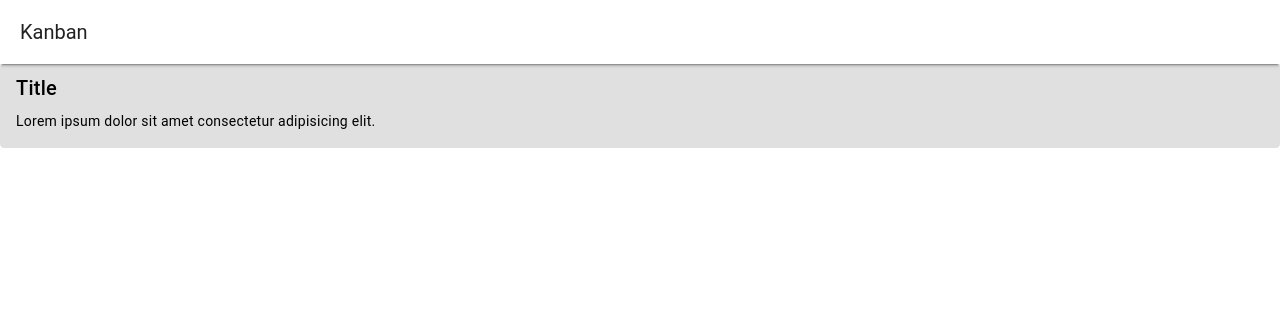
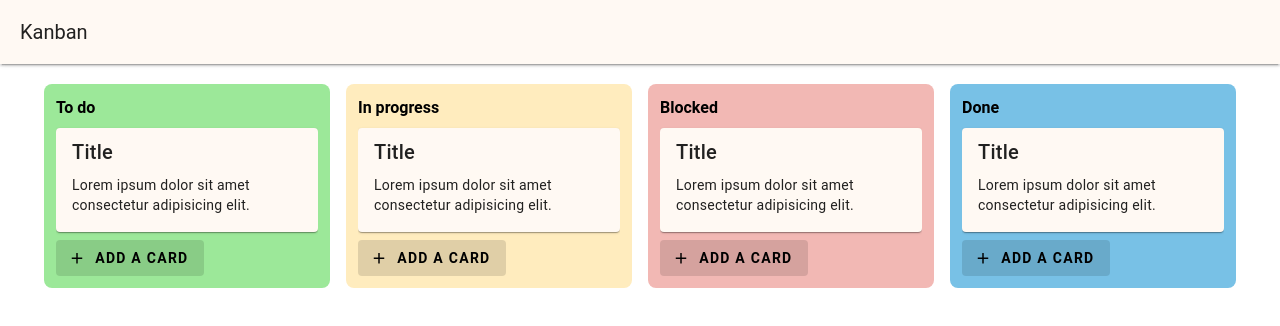
Before and after one commit to malthesers/vue-kanban, a Vue app: page / in a window 1280 px wide. Shown: the top 326 px of the page. Built offline with nearby package versions, Linux system fonts and the light colour scheme.

Commit message:
Implemented styling of status containers

```diff
--- a/index.html
+++ b/index.html
@@ -1,10 +1,10 @@
-<!DOCTYPE html>
+<!doctype html>
 <html lang="en">
   <head>
-    <meta charset="UTF-8">
-    <link rel="icon" href="/favicon.ico">
-    <meta name="viewport" content="width=device-width, initial-scale=1.0">
-    <title>Vite App</title>
+    <meta charset="UTF-8" />
+    <link rel="icon" href="/favicon.ico" />
+    <meta name="viewport" content="width=device-width, initial-scale=1.0" />
+    <title>Kanban Board</title>
   </head>
   <body>
     <div id="app"></div>
--- a/package.json
+++ b/package.json
@@ -19,6 +19,7 @@
     "vuetify": "^3.6.7"
   },
   "devDependencies": {
+    "@mdi/font": "^7.4.47",
     "@rushstack/eslint-patch": "^1.8.0",
     "@tsconfig/node20": "^20.1.4",
     "@types/jsdom": "^21.1.6",
--- a/src/App.vue
+++ b/src/App.vue
@@ -1,7 +1,7 @@
 <template>
   <VLayout>
     <AppHeader />
-    <VMain> <KanbanCard /></VMain>
+    <KanbanBoard />
   </VLayout>
 </template>
 
--- /dev/null
+++ b/src/components/KanbanBoard.vue
@@ -0,0 +1,13 @@
+<template>
+  <VMain>
+    <VContainer class="mt-4">
+      <VRow class="ga-4">
+        <StatusContainer title="To do" bgColor="bg-pastelGreen" />
+        <StatusContainer title="In progress" bgColor="bg-pastelYellow" />
+        <StatusContainer title="Blocked" bgColor="bg-pastelRed" />
+        <StatusContainer title="Done" bgColor="bg-pastelBlue" /> </VRow
+    ></VContainer>
+  </VMain>
+</template>
+
+<script setup lang="ts"></script>
--- a/src/components/KanbanCard.vue
+++ b/src/components/KanbanCard.vue
@@ -1,5 +1,5 @@
 <template>
-  <VCard variant="tonal">
+  <VCard variant="elevated">
     <VCardTitle>Title</VCardTitle>
     <VCardText>Lorem ipsum dolor sit amet consectetur adipisicing elit.</VCardText>
   </VCard>
--- a/src/components/StatusContainer.vue
+++ b/src/components/StatusContainer.vue
@@ -1,5 +1,18 @@
 <template>
-  <div></div>
+  <VCol :class="bgColor" class="rounded-lg">
+    <p class="font-weight-bold">{{ title }}</p>
+    <VList class="bg-transparent">
+      <KanbanCard />
+    </VList>
+    <VBtn variant="tonal" prepend-icon="mdi-plus" class="font-weight-bold">
+      <p>Add a card</p>
+    </VBtn>
+  </VCol>
 </template>
 
-<script setup lang="ts"></script>
+<script setup lang="ts">
+defineProps<{
+  title: string
+  bgColor: string
+}>()
+</script>
--- a/src/plugins/vuetify.ts
+++ b/src/plugins/vuetify.ts
@@ -1,4 +1,5 @@
 import 'vuetify/styles'
+import '@mdi/font/css/materialdesignicons.css'
 import { createVuetify, type ThemeDefinition } from 'vuetify'
 import * as components from 'vuetify/components'
 import * as directives from 'vuetify/directives'
@@ -7,9 +8,9 @@ import { aliases, mdi } from 'vuetify/iconsets/mdi'
 const customTheme: ThemeDefinition = {
   dark: false,
   colors: {
-    background: '#ffecbe',
-    surface: '#FFFFFF',
-    'surface-bright': '#FFFFFF',
+    background: '#FFF9F3',
+    surface: '#FFF9F3',
+    'surface-bright': '#FFF9F3',
     'surface-light': '#EEEEEE',
     'surface-variant': '#424242',
     'on-surface-variant': '#EEEEEE',
@@ -17,10 +18,10 @@ const customTheme: ThemeDefinition = {
     'primary-darken-1': '#1F5592',
     secondary: '#48A9A6',
     'secondary-darken-1': '#018786',
-    error: '#B00020',
-    info: '#2196F3',
-    success: '#4CAF50',
-    warning: '#FB8C00'
+    pastelYellow: '#FFECBE',
+    pastelGreen: '#9CE899',
+    pastelBlue: '#78C1E6',
+    pastelRed: '#F2B8B4'
   },
   variables: {
     'border-color': '#000000',
```
Also changed, not shown: 1 other file (tests, documents, lock files or other folders).
